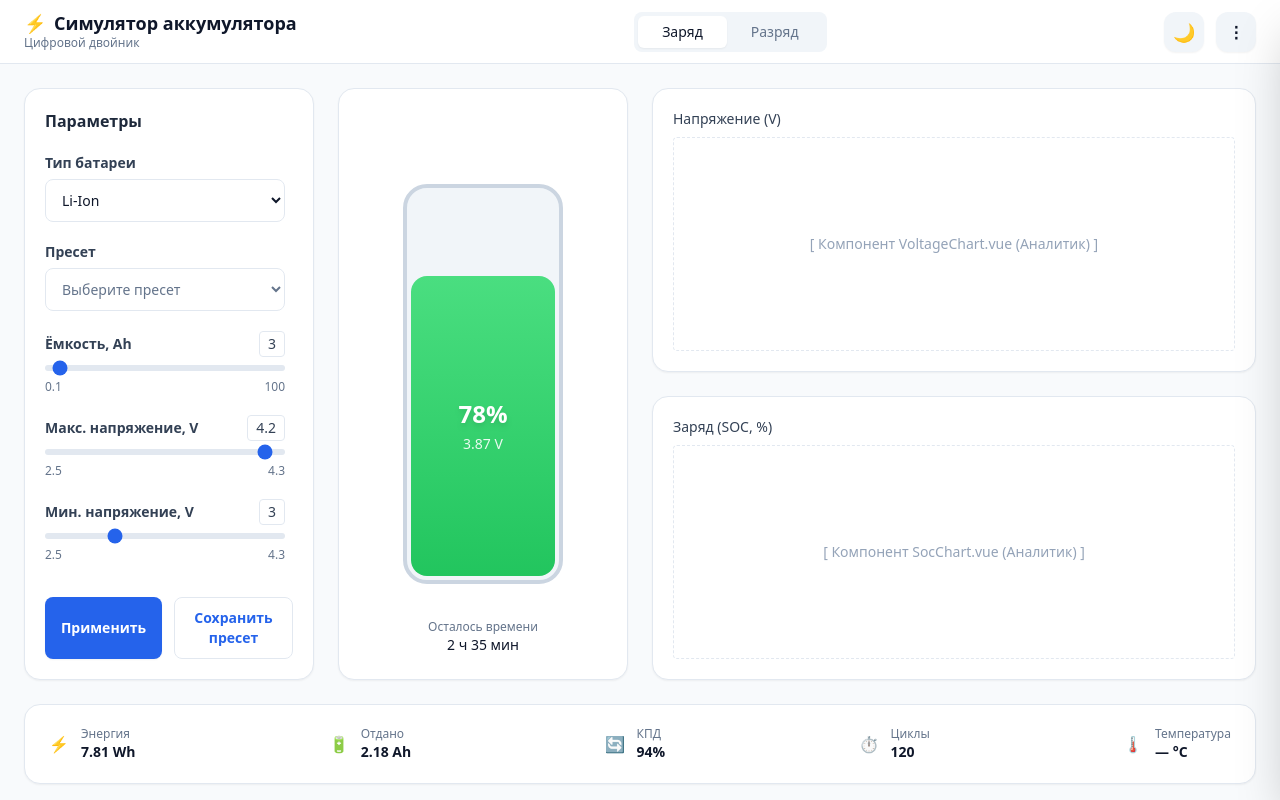
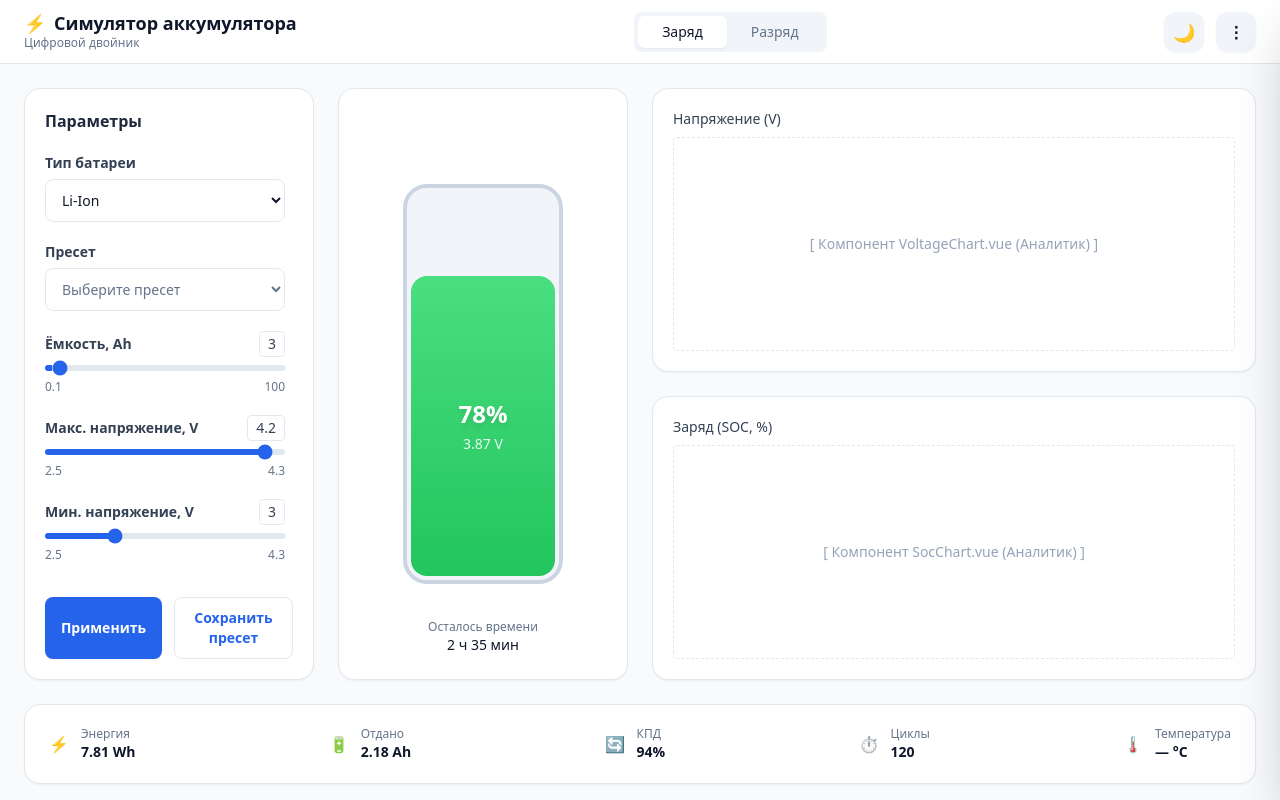
Before and after one commit to a5phalt/battery_sim, a Vue app: page / in a window 1280 px wide. Built offline with nearby package versions, Linux system fonts and the light colour scheme.

Commit message:
Добавил синюю полоску на ползунках хахах

```diff
--- a/src/components/parameters/ParametersPanel.vue
+++ b/src/components/parameters/ParametersPanel.vue
@@ -38,7 +38,8 @@ const { params } = useSimulation()
           <span class="text-sm font-medium border border-slate-200 dark:border-slate-700 rounded px-2 py-0.5 text-slate-700 dark:text-slate-300">{{ params.capacity }}</span>
         </div>
         <input type="range" v-model.number="params.capacity" min="0.1" max="100" step="0.1"
-          class="w-full h-1.5 bg-slate-200 rounded-lg appearance-none cursor-pointer dark:bg-slate-700 accent-blue-600">
+          :style="{ '--val': params.capacity, '--min': 0.1, '--max': 100 }"
+          class="custom-range w-full h-1.5 rounded-lg appearance-none cursor-pointer accent-blue-600">
         <div class="flex justify-between text-xs text-slate-500 mt-1">
           <span>0.1</span>
           <span>100</span>
@@ -51,7 +52,8 @@ const { params } = useSimulation()
           <span class="text-sm font-medium border border-slate-200 dark:border-slate-700 rounded px-2 py-0.5 text-slate-700 dark:text-slate-300">{{ params.maxVoltage }}</span>
         </div>
         <input type="range" v-model.number="params.maxVoltage" min="2.5" max="4.3" step="0.1"
-          class="w-full h-1.5 bg-slate-200 rounded-lg appearance-none cursor-pointer dark:bg-slate-700 accent-blue-600">
+          :style="{ '--val': params.maxVoltage, '--min': 2.5, '--max': 4.3 }"
+          class="custom-range w-full h-1.5 rounded-lg appearance-none cursor-pointer accent-blue-600">
         <div class="flex justify-between text-xs text-slate-500 mt-1">
           <span>2.5</span>
           <span>4.3</span>
@@ -64,7 +66,8 @@ const { params } = useSimulation()
           <span class="text-sm font-medium border border-slate-200 dark:border-slate-700 rounded px-2 py-0.5 text-slate-700 dark:text-slate-300">{{ params.minVoltage }}</span>
         </div>
         <input type="range" v-model.number="params.minVoltage" min="2.5" max="4.3" step="0.1"
-          class="w-full h-1.5 bg-slate-200 rounded-lg appearance-none cursor-pointer dark:bg-slate-700 accent-blue-600">
+          :style="{ '--val': params.minVoltage, '--min': 2.5, '--max': 4.3 }"
+          class="custom-range w-full h-1.5 rounded-lg appearance-none cursor-pointer accent-blue-600">
         <div class="flex justify-between text-xs text-slate-500 mt-1">
           <span>2.5</span>
           <span>4.3</span>
@@ -77,7 +80,8 @@ const { params } = useSimulation()
           <span class="text-sm font-medium border border-slate-200 dark:border-slate-700 rounded px-2 py-0.5 text-slate-700 dark:text-slate-300">{{ params.current }}</span>
         </div>
         <input type="range" v-model.number="params.current" min="0.1" max="100" step="0.1"
-          class="w-full h-1.5 bg-slate-200 rounded-lg appearance-none cursor-pointer dark:bg-slate-700 accent-blue-600">
+          :style="{ '--val': params.current, '--min': 0.1, '--max': 100 }"
+          class="custom-range w-full h-1.5 rounded-lg appearance-none cursor-pointer accent-blue-600">
         <div class="flex justify-between text-xs text-slate-500 mt-1">
           <span>0.1</span>
           <span>100</span>
@@ -90,7 +94,8 @@ const { params } = useSimulation()
           <span class="text-sm font-medium border border-slate-200 dark:border-slate-700 rounded px-2 py-0.5 text-slate-700 dark:text-slate-300">{{ params.initialSoc }}</span>
         </div>
         <input type="range" v-model.number="params.initialSoc" min="0" max="100" step="1"
-          class="w-full h-1.5 bg-slate-200 rounded-lg appearance-none cursor-pointer dark:bg-slate-700 accent-blue-600">
+          :style="{ '--val': params.initialSoc, '--min': 0, '--max': 100 }"
+          class="custom-range w-full h-1.5 rounded-lg appearance-none cursor-pointer accent-blue-600">
         <div class="flex justify-between text-xs text-slate-500 mt-1">
           <span>0</span>
           <span>100</span>
@@ -103,7 +108,8 @@ const { params } = useSimulation()
           <span class="text-sm font-medium border border-slate-200 dark:border-slate-700 rounded px-2 py-0.5 text-slate-700 dark:text-slate-300">{{ params.simulationTime }}</span>
         </div>
         <input type="range" v-model.number="params.simulationTime" min="0.1" max="10" step="0.1"
-          class="w-full h-1.5 bg-slate-200 rounded-lg appearance-none cursor-pointer dark:bg-slate-700 accent-blue-600">
+          :style="{ '--val': params.simulationTime, '--min': 0.1, '--max': 10 }"
+          class="custom-range w-full h-1.5 rounded-lg appearance-none cursor-pointer accent-blue-600">
         <div class="flex justify-between text-xs text-slate-500 mt-1">
           <span>0.1</span>
           <span>10</span>
@@ -124,7 +130,22 @@ const { params } = useSimulation()
 </template>
 
 <style scoped>
-/* Скрываем громоздкий скроллбар */
+/* Логика закрашивания синей полосы */
+.custom-range {
+  /* Вычисляем процент ползунка (от 0% до 100%) на основе переменных, переданных из HTML */
+  --percent: calc((var(--val) - var(--min)) / (var(--max) - var(--min)) * 100%);
+
+  /* Рисуем фон: слева синий (#2563eb), справа светло-серый (#e2e8f0) */
+  background: linear-gradient(to right, #2563eb var(--percent), #e2e8f0 var(--percent));
+}
+
+/* В тёмной теме справа должен быть тёмно-серый (#334155), чтобы не резало глаза */
+.dark .custom-range {
+  background: linear-gradient(to right, #2563eb var(--percent), #334155 var(--percent));
+}
+
+
+/* Скрываем громоздкий скроллбар панели параметров */
 .custom-scrollbar::-webkit-scrollbar {
   width: 4px;
 }
```
